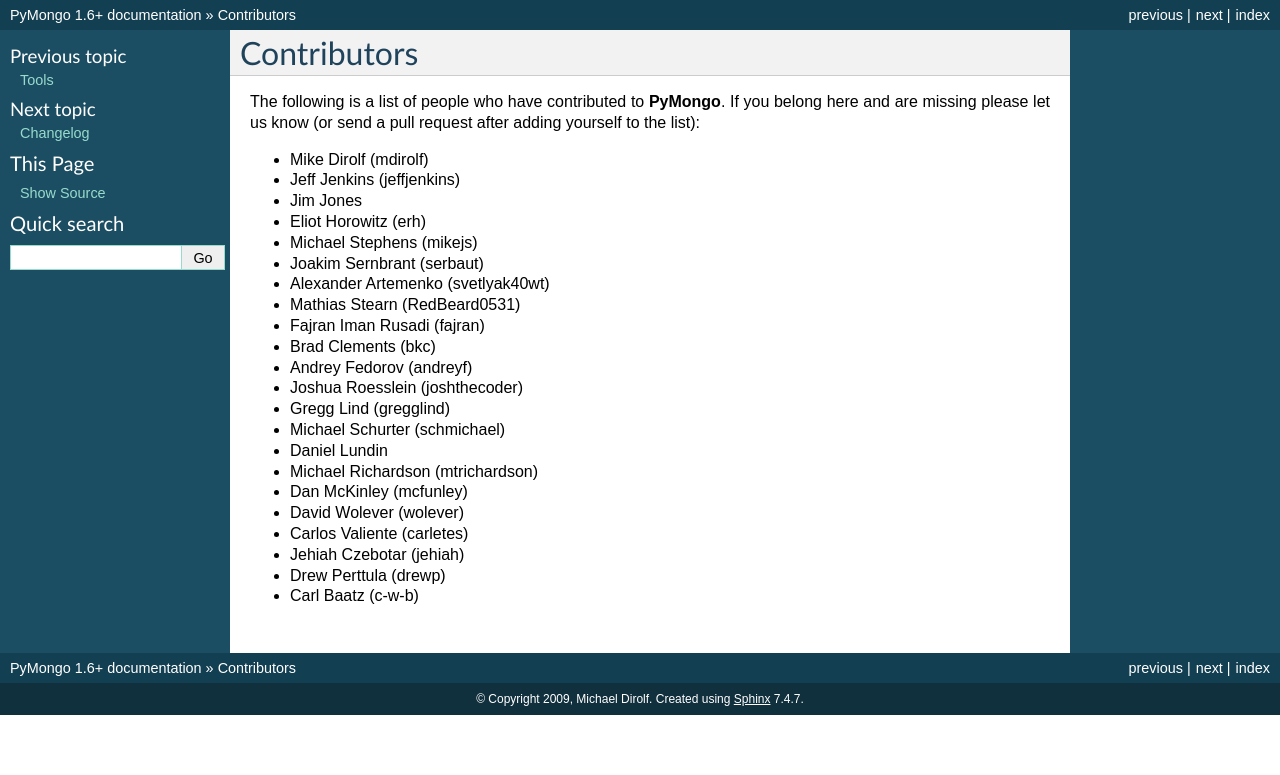
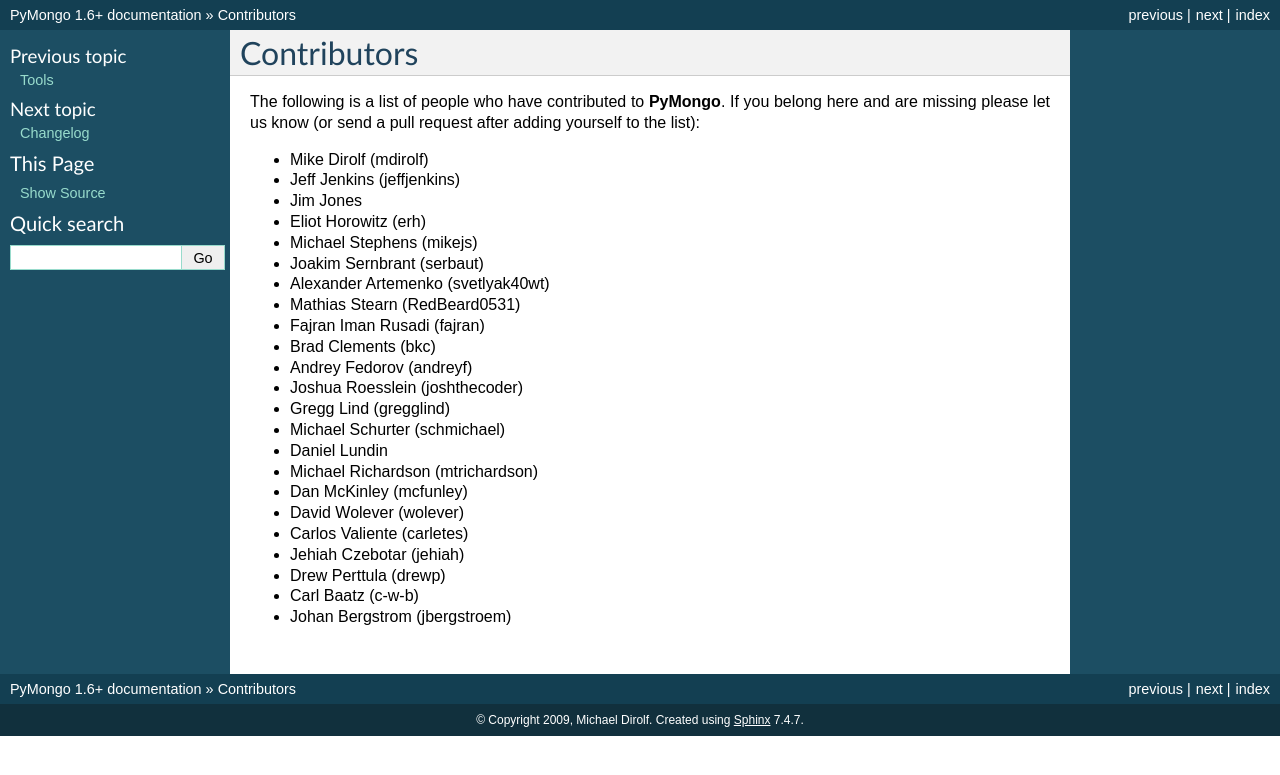
Before and after one commit to mongodb/mongo-python-driver, a Sphinx documentation site: the page built from doc/contributors.rst, in a window 1280 px wide. Shown: the top 775 px of the page. Built offline with Sphinx 7.4.7, drawn with Linux system fonts in a browser that asks for light colours; pages that are not in the unit, such as notebooks, are missing from menus.

Commit message:
contributors

```diff
--- a/doc/contributors.rst
+++ b/doc/contributors.rst
@@ -26,3 +26,4 @@
 - Jehiah Czebotar (jehiah)
 - Drew Perttula (drewp)
 - Carl Baatz (c-w-b)
+- Johan Bergstrom (jbergstroem)
```
